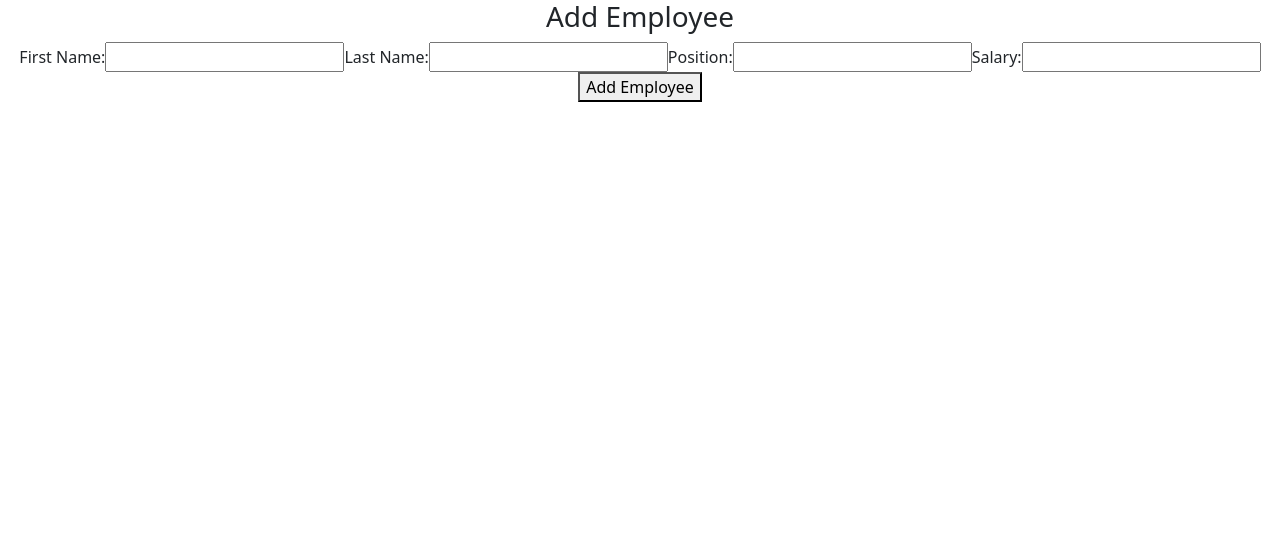
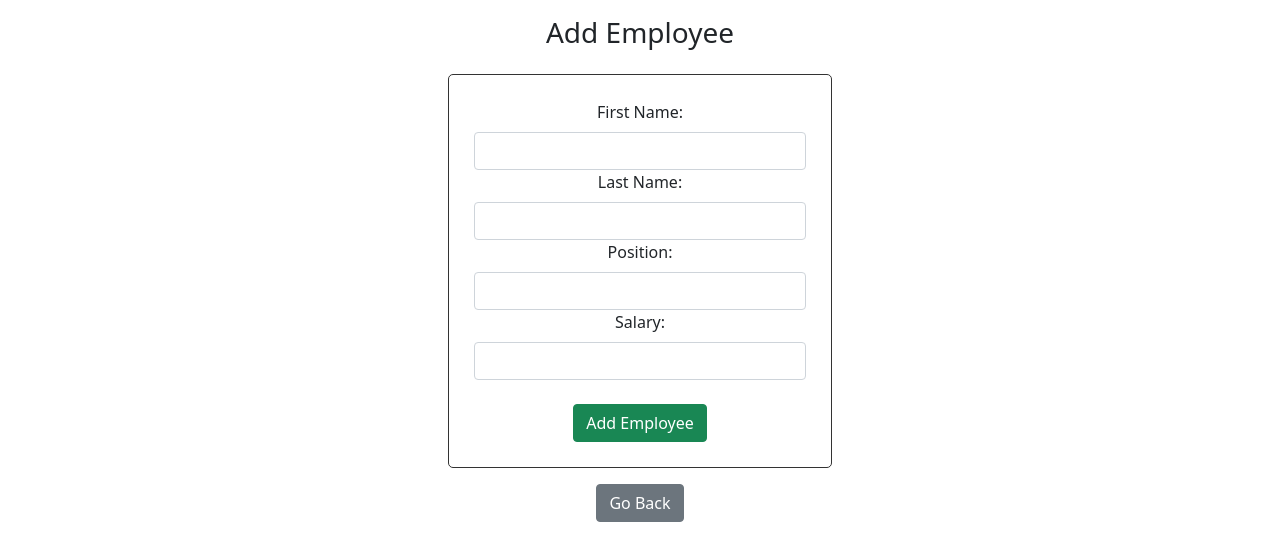
Before and after one commit to BillieTran-Developer/employee_database_system, a React (Create React App) app in the folder client/: page /add in a window 1280 px wide. Shown: the top 560 px of the page. Built offline with nearby package versions, Linux system fonts and the light colour scheme.

Commit message:
Created page to add employees

```diff
--- a/client/src/App.js
+++ b/client/src/App.js
@@ -1,4 +1,7 @@
 import './App.css';
+// Bootstrap
+import 'bootstrap/dist/css/bootstrap.min.css';
+// React Router
 import {BrowserRouter as Router, Routes, Route} from 'react-router-dom';
 // Pages Components
 import AddEmployee from './pages/AddEmployee';
--- a/client/src/components/EmployeeForm.css
+++ b/client/src/components/EmployeeForm.css
@@ -0,0 +1,7 @@
+#employeeForm {
+    width: 30%;
+    margin: 0 auto;
+    border: #333 solid 1px;
+    border-radius: 5px;
+    padding: 25px;
+}
--- a/client/src/components/EmployeeForm.jsx
+++ b/client/src/components/EmployeeForm.jsx
@@ -1,6 +1,9 @@
 import './EmployeeForm.css';
-import {useState} from 'react';
+import { useState } from 'react';
+import { useNavigate } from 'react-router-dom';
 import Axios from 'axios';
+import { Form, Button } from 'react-bootstrap';
+
 
 function EmployeeForm() {
     // Employee variables
@@ -8,6 +11,8 @@ function EmployeeForm() {
     const [lastName, setLastName] = useState('');
     const [position, setPosition] = useState('');
     const [salary, setSalary] = useState(0);
+    // Used for redirect
+    const navigate = useNavigate();
 
     // Add employee to MySQL database
     const addEmployee = async (e) => {
@@ -25,32 +30,32 @@ function EmployeeForm() {
         } catch(err) {
             console.log(err);
         }
+        navigate(`/employees`)
     }
 
     return(
-        <div>
-            <h3>Add Employee</h3>
-            <form onSubmit={addEmployee}>
-                <label>
-                    <span>First Name:</span>
-                    <input type="text" onChange={(e) => setFirstName(e.target.value)}/>
-                </label>
-                <label>
-                    <span>Last Name:</span>
-                    <input type="text" onChange={(e) => setLastName(e.target.value)}/>
-                </label>
-                <label>
-                    <span>Position:</span>
-                    <input type="text" onChange={(e) => setPosition(e.target.value)}/>
-                </label>
-                <label>
-                    <span>Salary:</span>
-                    <input type="number" onChange={(e) => setSalary(e.target.value)}/>
-                </label>
-                <button>
+        <div id='employeeForm'>
+            <Form onSubmit={addEmployee}>
+                <Form.Group controlID='firstName'>
+                    <Form.Label>First Name:</Form.Label>
+                    <Form.Control type="text" required onChange={(e) => setFirstName(e.target.value)}/>
+                </Form.Group>
+                <Form.Group controlID='lastName'>
+                    <Form.Label>Last Name:</Form.Label>
+                    <Form.Control type="text" required onChange={(e) => setLastName(e.target.value)}/>
+                </Form.Group>
+                <Form.Group controlID='position'>
+                    <Form.Label>Position:</Form.Label>
+                    <Form.Control type="text" required onChange={(e) => setPosition(e.target.value)}/>
+                </Form.Group>
+                <Form.Group controlID='salary'>
+                    <Form.Label>Salary:</Form.Label>
+                    <Form.Control type="text" required onChange={(e) => setSalary(e.target.value)}/>
+                </Form.Group>
+                <Button variant='success' type='submit' className='mt-4'>
                     Add Employee
-                </button>
-            </form>
+                </Button>
+            </Form>
         </div>
     );
 }
--- a/client/src/components/EmployeeItem.jsx
+++ b/client/src/components/EmployeeItem.jsx
@@ -1,6 +1,5 @@
 import './EmployeeItem.css';
 import { Button } from 'react-bootstrap';
-import 'bootstrap/dist/css/bootstrap.min.css';
 
 function EmployeeItem({employee}) {
     // Deconstructed employee object
--- a/client/src/components/EmployeeResult.jsx
+++ b/client/src/components/EmployeeResult.jsx
@@ -1,6 +1,6 @@
 import './EmployeeResult.css';
-import { Table } from 'react-bootstrap';
-import 'bootstrap/dist/css/bootstrap.min.css';
+import { Link } from 'react-router-dom';
+import { Table, Button } from 'react-bootstrap';
 import EmployeeItem from './EmployeeItem';
 
 function EmployeeResult({employeeList}) {
@@ -13,6 +13,10 @@ function EmployeeResult({employeeList}) {
                     <th>First Name</th>
                     <th>Position</th>
                     <th>Salary</th>
+                    <th></th>
+                    <Link to={`/add`}>
+                        <th><Button variant='success' size='sm'>+</Button></th>
+                    </Link>
                 </tr>
             </thead>
             <tbody>
--- a/client/src/components/layout/Loading.jsx
+++ b/client/src/components/layout/Loading.jsx
@@ -1,5 +1,6 @@
 import './Loading.css';
 import loading from './assets/Loading.gif';
+
 function Loading() {
     return(
         <div>
--- a/client/src/pages/AddEmployee.jsx
+++ b/client/src/pages/AddEmployee.jsx
@@ -1,10 +1,17 @@
 import './AddEmployee.css';
+import { useNavigate } from 'react-router-dom';
+import { Button } from 'react-bootstrap';
 import EmployeeForm from "../components/EmployeeForm";
 
 function AddEmployee() {
+    // Used for previous page
+    const navigate = useNavigate();
+
     return(
         <div>
+            <h3 className='mt-3 mb-4'>Add Employee</h3>
             <EmployeeForm/>
+            <Button className='mt-3 btn-secondary' onClick={() => navigate(-1)}>Go Back</Button>
         </div>
     );
 }
--- a/client/src/pages/EmployeeList.jsx
+++ b/client/src/pages/EmployeeList.jsx
@@ -40,7 +40,6 @@ function EmployeeList() {
 
     return(
         <div>
-
             <h1>Employee Database</h1>
             <h3>{currentYear}</h3>
             {/* Loading animation */}
```
